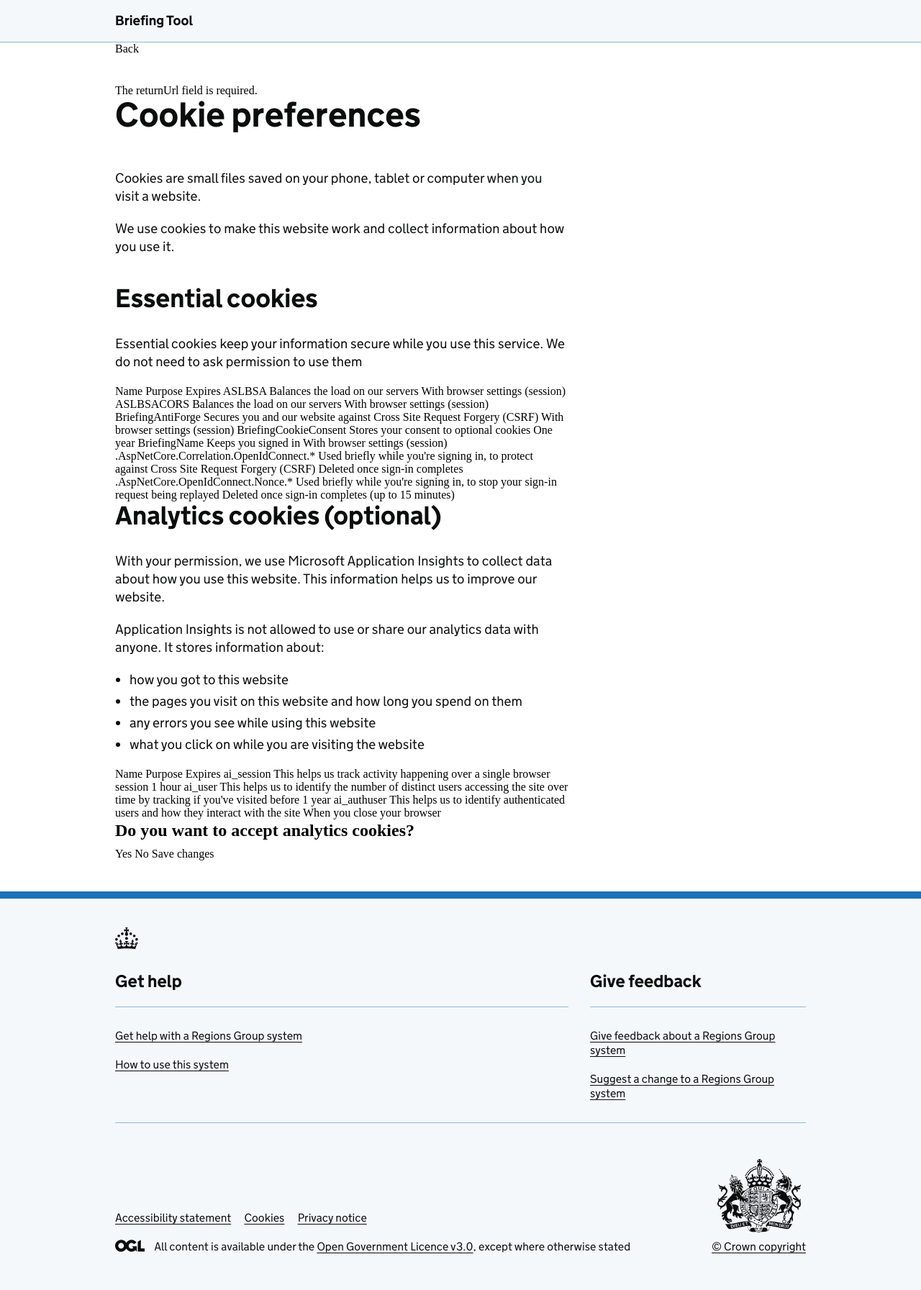
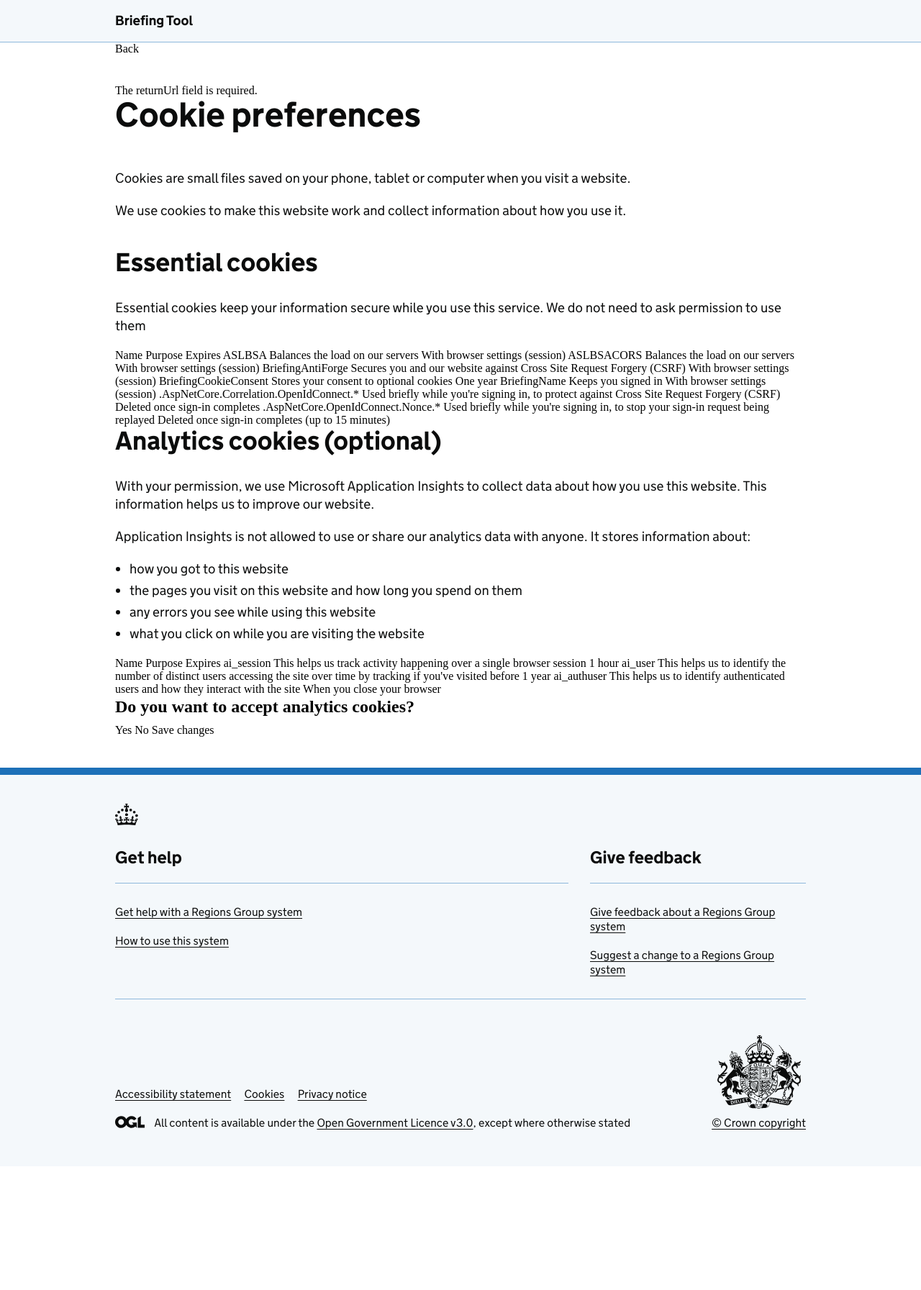
Before and after one commit to DFE-Digital/briefing-tool, an ASP.NET Core app: page /cookies in a window 1280 px wide. Shown: the part 188-1981 px from the top of the page at 72% size. After the commit the page ends 1758 px from the top, so only its background shows below. Run offline with ASP.NET Core 8, Linux system fonts and the light colour scheme; the project's own start-up code is not run, and a stand-in starts its controllers and pages; some libraries are stand-ins or nearby versions.

Commit message:
Enabled release and tag and set full page width (#21)
* Enabled release and tag

* full width now

```diff
--- a/src/Dfe.Briefing.Tool.Web/Pages/Shared/_Layout.cshtml
+++ b/src/Dfe.Briefing.Tool.Web/Pages/Shared/_Layout.cshtml
@@ -45,9 +45,8 @@
         @await RenderSectionAsync("BeforeMain", required: false)
 
         <main id="main-content" role="main" class="govuk-main-wrapper">
-            @* Every page's content is two-thirds wide, the GOV.UK width for reading; pages don't set their own columns. *@
             <div class="govuk-grid-row">
-                <div class="govuk-grid-column-two-thirds">
+                <div class="govuk-grid-column-full">
                     <partial name="_SetCookiesPreferenceBanner" />
                     <partial name="_ErrorSummary" />
                     @RenderBody()
```
Also changed, not shown: .github/workflows/build-and-push-image.yml.
